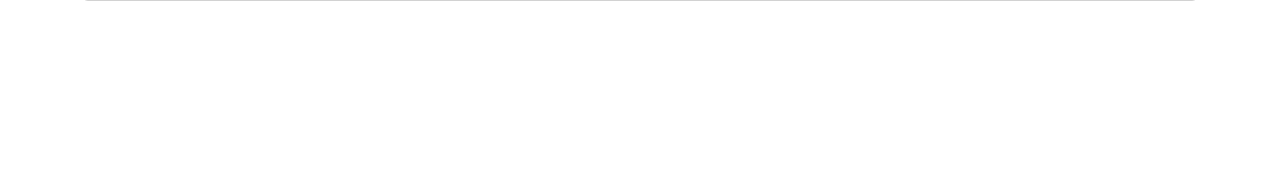
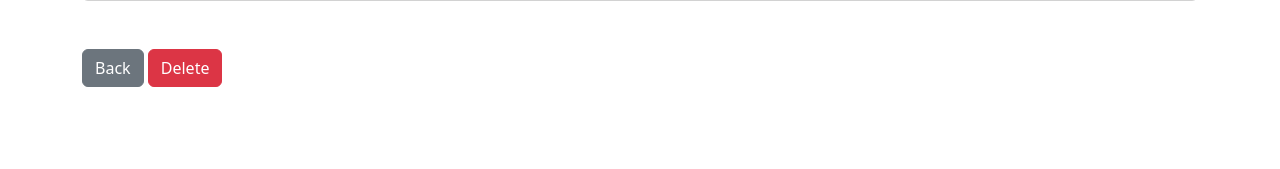
Before and after one commit to Gokkul-6-7-8/Django-crm, a Django app: page /record/1 in a window 1280 px wide. Shown: the part 306-475 px from the top of the page. Run offline with Django 5.2, Linux system fonts and the light colour scheme; a user stored in the database is signed in; tables that the repository leaves empty hold one stand-in row (values such as "Sample post").

Commit message:
deleting_user_record

```diff
--- a/MyProject/website/templates/record.html
+++ b/MyProject/website/templates/record.html
@@ -17,6 +17,10 @@
     </div>
   </div>
 
+  <br/><br/>
+  <a href="{% url 'home' %}" class="btn btn-secondary">Back</a>
+
+  <a href="{% url 'delete_record' customer_record.id %}" class="btn btn-danger">Delete</a>
 
 
 {%endblock%}
--- a/MyProject/website/urls.py
+++ b/MyProject/website/urls.py
@@ -6,4 +6,5 @@ urlpatterns = [
     path('logout/', views.logout_user, name='logout'),
     path('register/', views.register_user, name='register'),
     path('record/<int:pk>',views.customer_record,name='record'),
+    path('delete_record/<int:pk>',views.delete_record,name='delete_record'),
 ]
--- a/MyProject/website/views.py
+++ b/MyProject/website/views.py
@@ -50,3 +50,13 @@ def customer_record(request,pk):
     else:
         messages.success(request,'You must have logged in to check this page!')
         return redirect('home')
+
+def delete_record(request, pk):
+	if request.user.is_authenticated:
+		delete_it = Record.objects.get(id=pk)
+		delete_it.delete()
+		messages.success(request, "Record Deleted Successfully...")
+		return redirect('home')
+	else:
+		messages.success(request, "You Must Be Logged In To Do That...")
+		return redirect('home')
```
